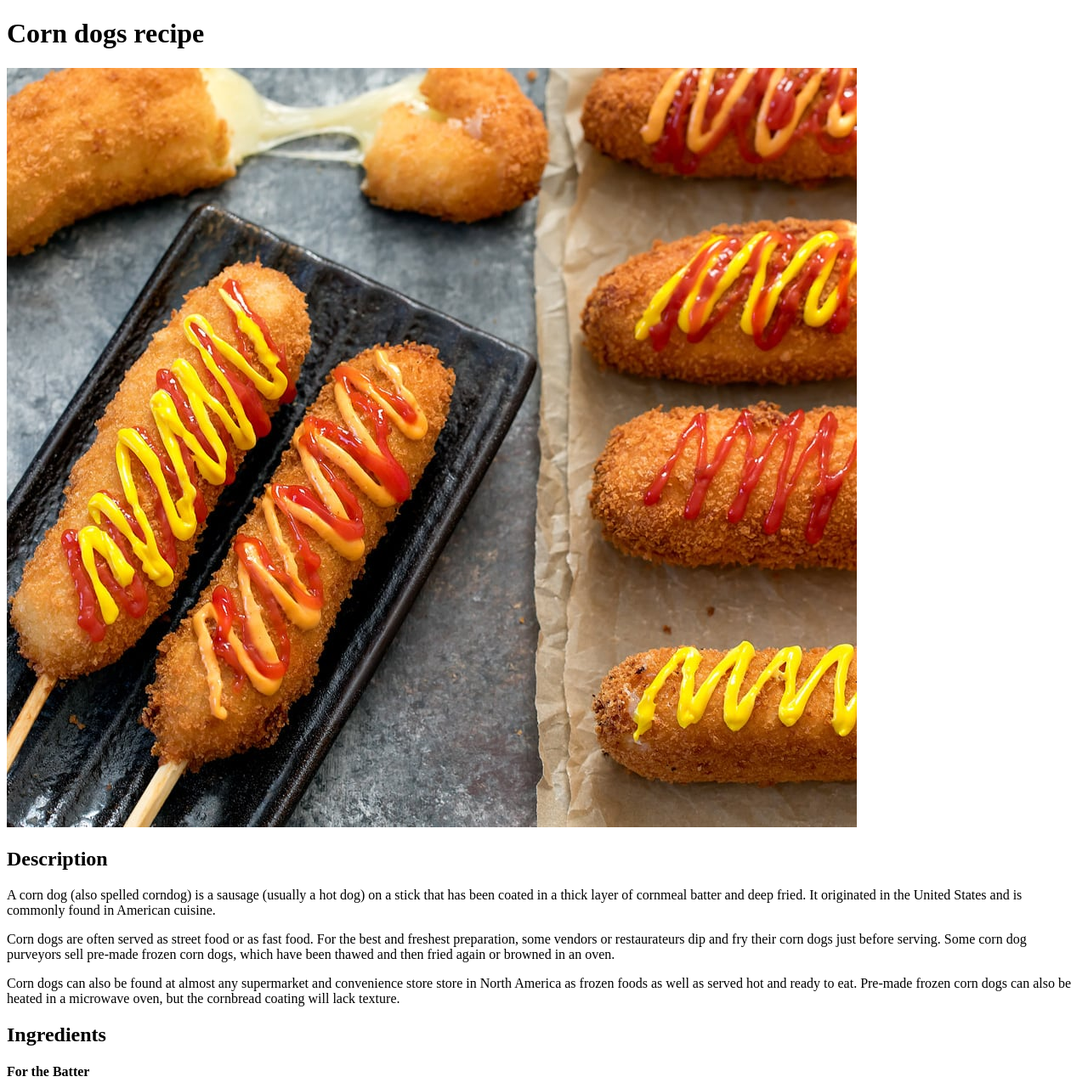
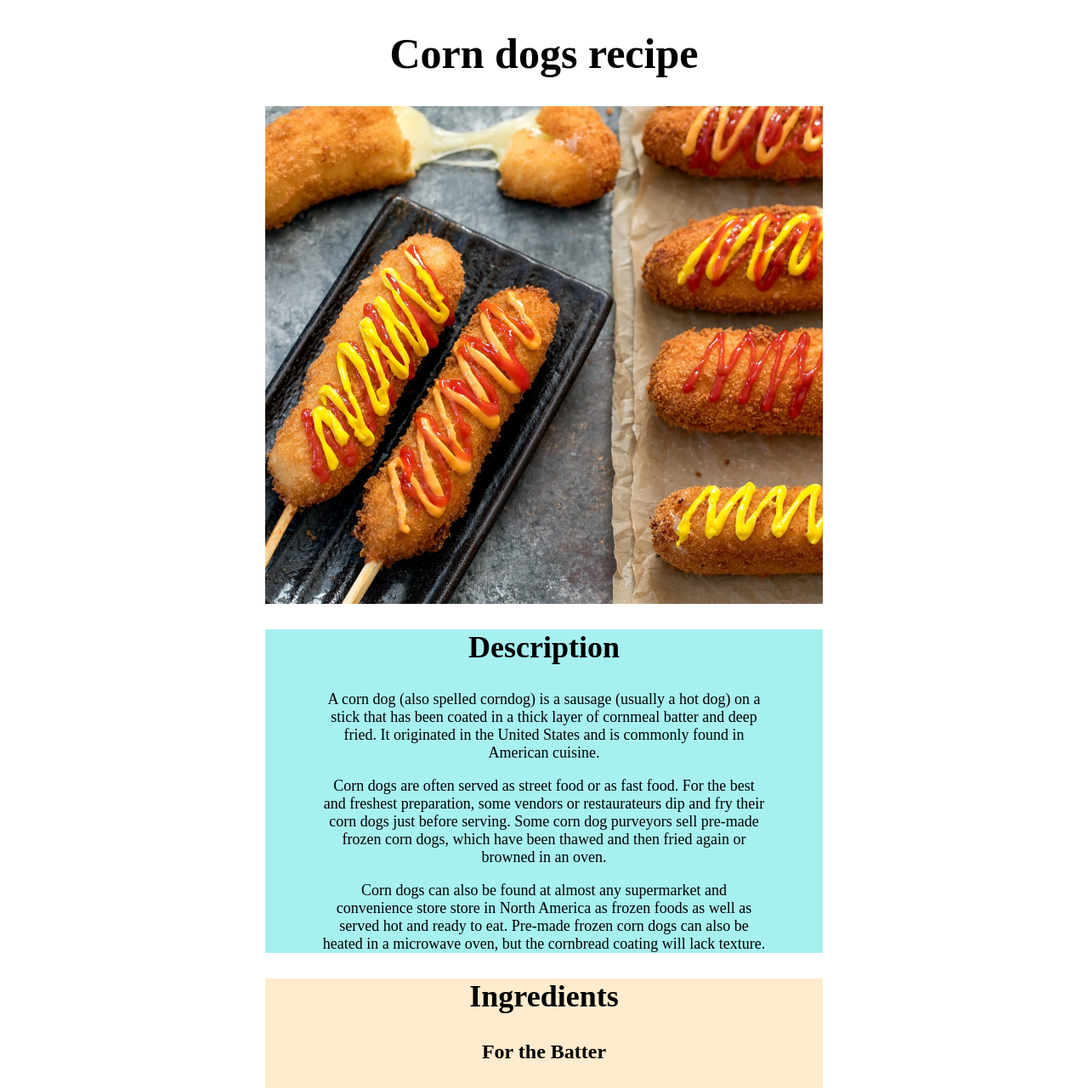
Before and after one commit to MinSalmy/odin-recipes, a plain HTML site: page recipes/corndog.html in a window 1280 px wide. Shown: the top 1281 px of the page at 85% size. Drawn offline with Linux system fonts and the light colour scheme.

Commit message:
изменено, added styles file:      index.html 	изменено, added classes for styles.css:      recipes/braisedspicypotatoes.html 	изменено, added classes for styles.css:      recipes/chickenkatsu.html 	изменено, added classes for styles.css:      recipes/corndog.html 	новый файл, created styles:    styles.css

```diff
--- a/recipes/corndog.html
+++ b/recipes/corndog.html
@@ -5,10 +5,12 @@
     <meta http-equiv="X-UA-Compatible" content="IE=edge">
     <meta name="viewport" content="width=device-width, initial-scale=1.0">
     <title>Corn Dogs Recipe</title>
+    <link rel="stylesheet" href="../styles.css">
 </head>
 <body>
     <h1>Corn dogs recipe</h1>
     <img src="../images/corndog.jpg">
+    <div class="description">
         <h2>Description</h2>
         <p> A corn dog (also spelled corndog) is a sausage (usually a hot dog) on a stick that has been
             coated in a thick layer of cornmeal batter and deep fried. It originated in the United States
@@ -24,7 +26,9 @@
             America as frozen foods as well as served hot and ready to eat. Pre-made frozen corn dogs can also be
             heated in a microwave oven, but the cornbread coating will lack texture.
         </p>
+    </div>
 
+    <div class="ingredients">
         <h2>Ingredients</h2>
         <h4>For the Batter</h4>
         <ul>
@@ -44,7 +48,9 @@
             <li>Spicy ketchup (half ketchup & half sriracha)</li>
             <li>Honey mustard</li>
         </ul>
+    </div>
 
+    <div class="steps">
         <h2>Steps</h2>
         <ol>
             <li>In a mixing bowl, whisk flour, baking powder, salt, and sugar.</li>
@@ -59,5 +65,6 @@
             <li>Spread sugar on a small baking sheet or a large plate. Roll cheese corn dogs on sugar to evenly coat while it’s still hot.</li>
             <li>Pour the spicy ketchup (half ketchup & half sriracha) and honey mustard over the corn dog</li>
         </ol>
+    </div>
 </body>
 </html>
--- /dev/null
+++ b/styles.css
@@ -0,0 +1,39 @@
+* {
+    font-size: 18px;
+    margin-left: 10%;
+    margin-right: 10%;
+    text-align: center;
+}
+
+h1 {
+    font-size: 50px;
+    text-align: center;
+}
+
+h2 {
+    font-size: 36px;
+}
+
+h4 {
+    font-size: 24px;
+}
+
+img {
+    display: block;
+    width: 80%;
+    height: auto;
+    margin-left: auto;
+    margin-right: auto;
+}
+
+.description {
+    background-color: rgb(167, 240, 240);
+}
+
+.ingredients {
+    background-color: blanchedalmond;
+}
+
+.steps {
+    background-color: aquamarine;
+}
```
Also changed, not shown: index.html (+1 -0 lines), recipes/braisedspicypotatoes.html (+7 -0 lines), recipes/chickenkatsu.html (+7 -0 lines). Lines whose indentation alone changed are shown as unchanged.
